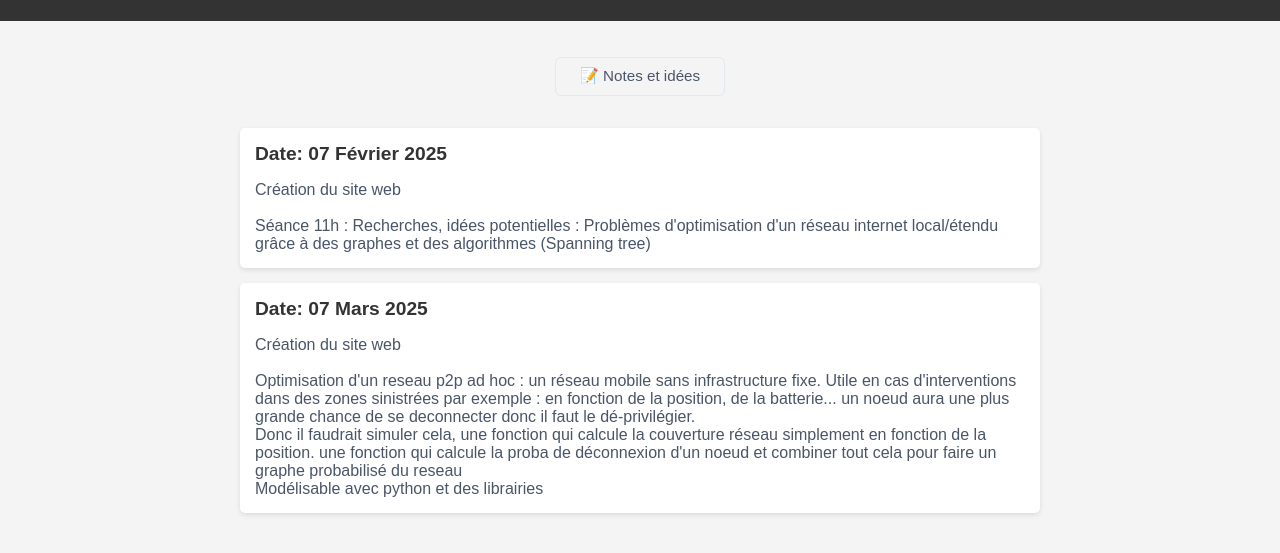
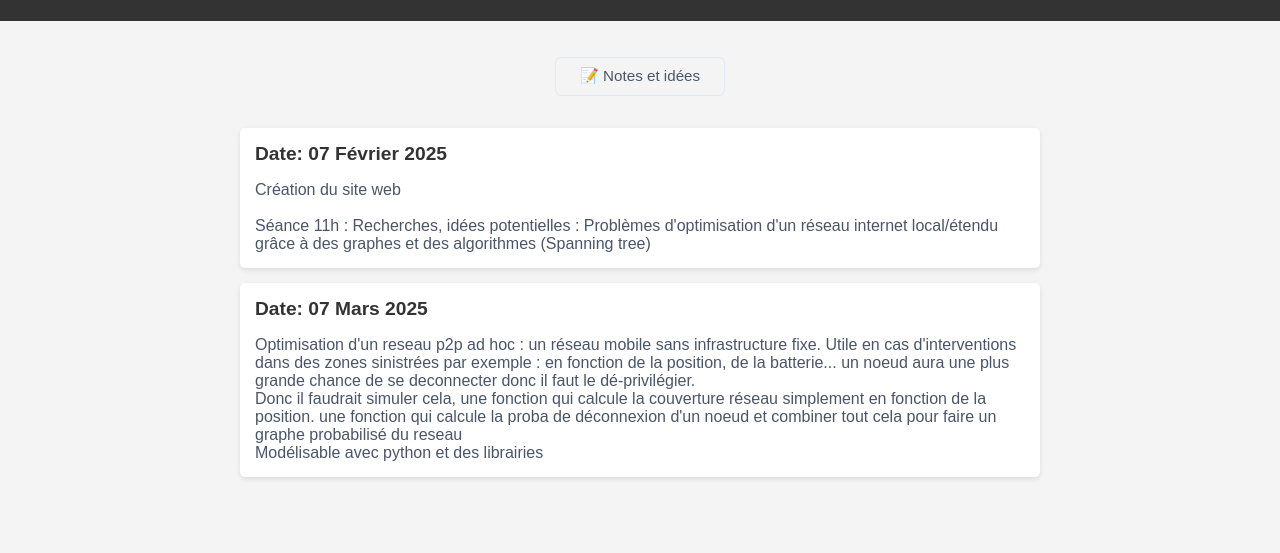
Before and after one commit to MillotLouis/TIPE, a plain HTML site: page index.html in a window 1280 px wide. Shown: the part 99-652 px from the top of the page. Drawn offline with Linux system fonts and the light colour scheme.

Commit message:
Update index.html

```diff
--- a/index.html
+++ b/index.html
@@ -85,8 +85,6 @@
 
         <div class="journal-entry">
             <h2>Date: 07 Mars 2025</h2>
-            <p>Création du site web </p>
-            <br>
             <p>Optimisation d'un reseau p2p ad hoc : un réseau mobile sans infrastructure fixe. Utile en cas d'interventions dans des zones sinistrées par exemple : en fonction de la position, de la batterie... un noeud aura une plus grande chance de se deconnecter donc il faut le dé-privilégier.<br>
                 Donc il faudrait simuler cela, une fonction qui calcule la couverture réseau simplement en fonction de la position. une fonction qui calcule la proba de déconnexion d'un noeud et combiner tout cela pour faire un graphe probabilisé du reseau <br>
                 Modélisable avec python et des librairies
```
